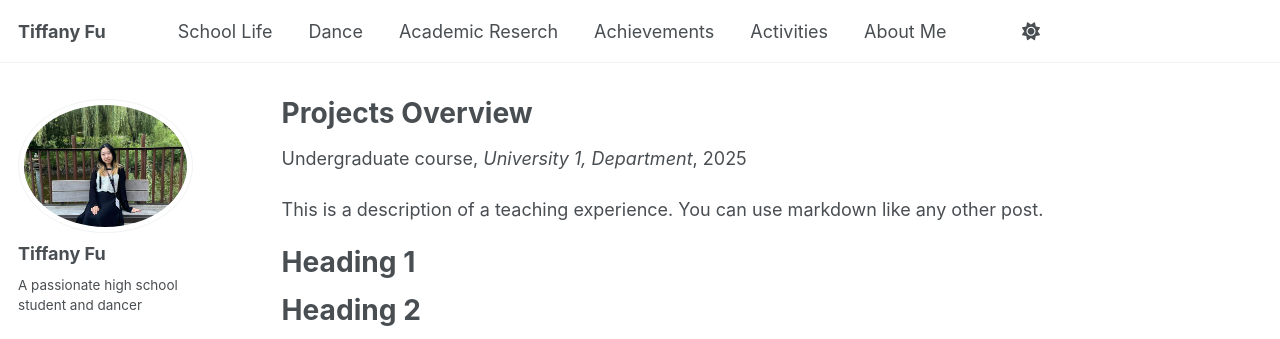
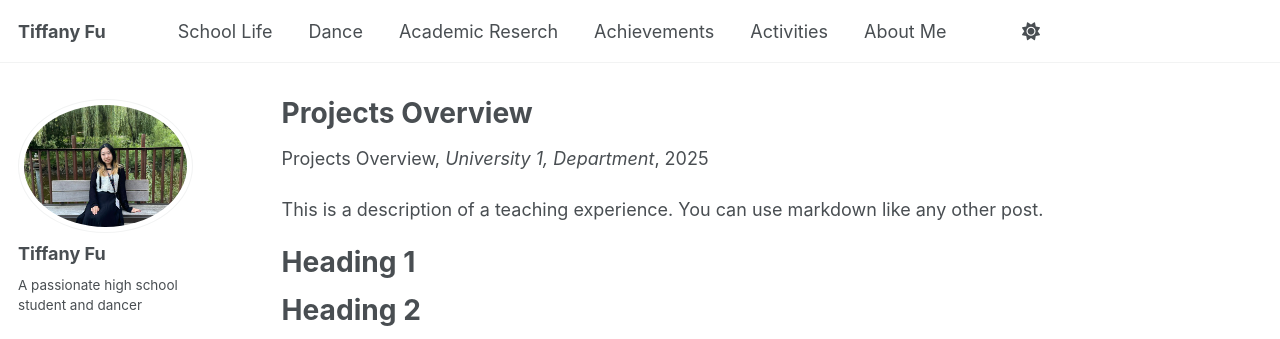
Before and after one commit to TiffanyJTFu/TiffanyFu, a Jekyll site: the page built from _teaching/2014-spring-teaching-1.md, in a window 1280 px wide and 1054 px high. Shown: the top 339 px of the window. Built offline with Jekyll 4.4.1, drawn with Linux system fonts in a browser that asks for light colours; a script that is not in the unit is left out.

Commit message:
Update 2014-spring-teaching-1.md

```diff
--- a/_teaching/2014-spring-teaching-1.md
+++ b/_teaching/2014-spring-teaching-1.md
@@ -1,12 +1,11 @@
 ---
 title: "Projects Overview"
 collection: teaching
-type: "Undergraduate course"
+type: "Projects Overview"
 permalink: /teaching/2014-spring-teaching-1
 venue: "University 1, Department"
 location: "City, Country"
 ---
-
 This is a description of a teaching experience. You can use markdown like any other post.
 
 Heading 1
```
